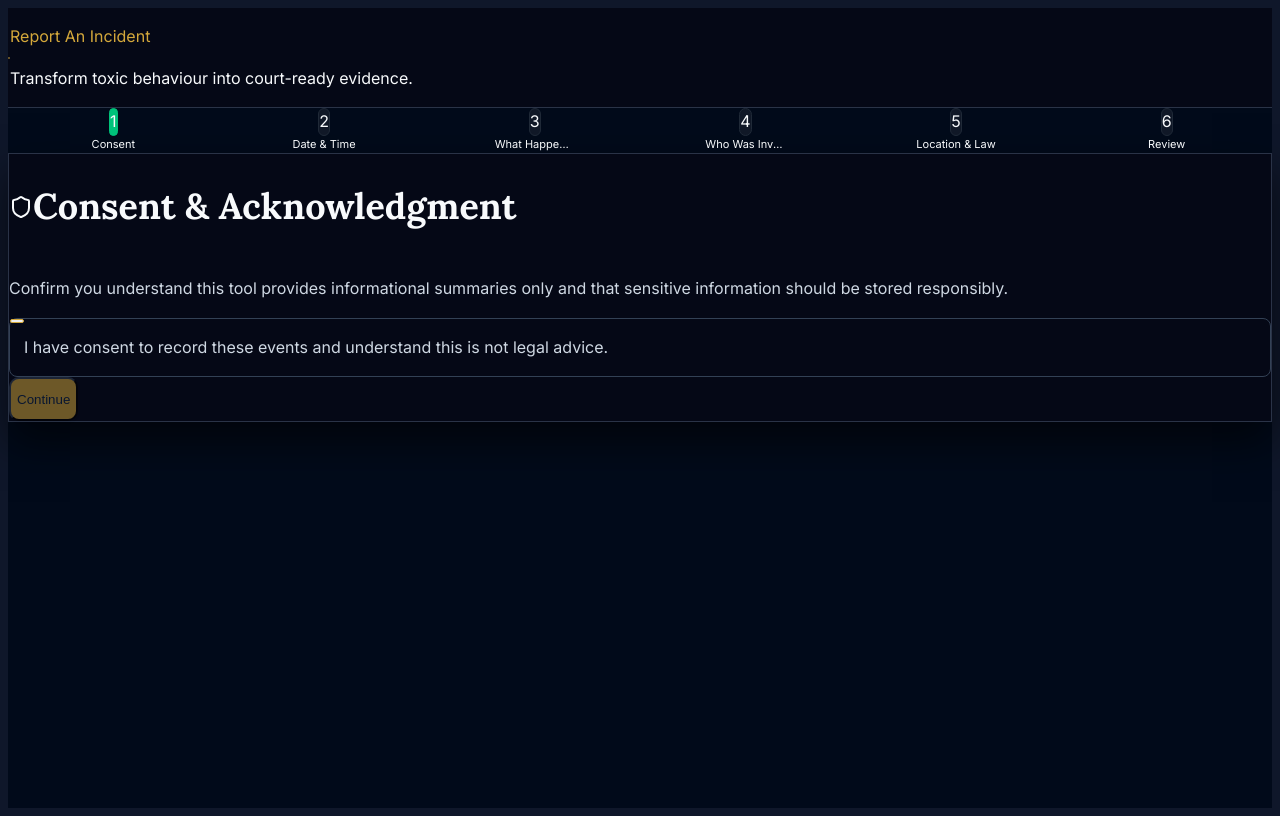
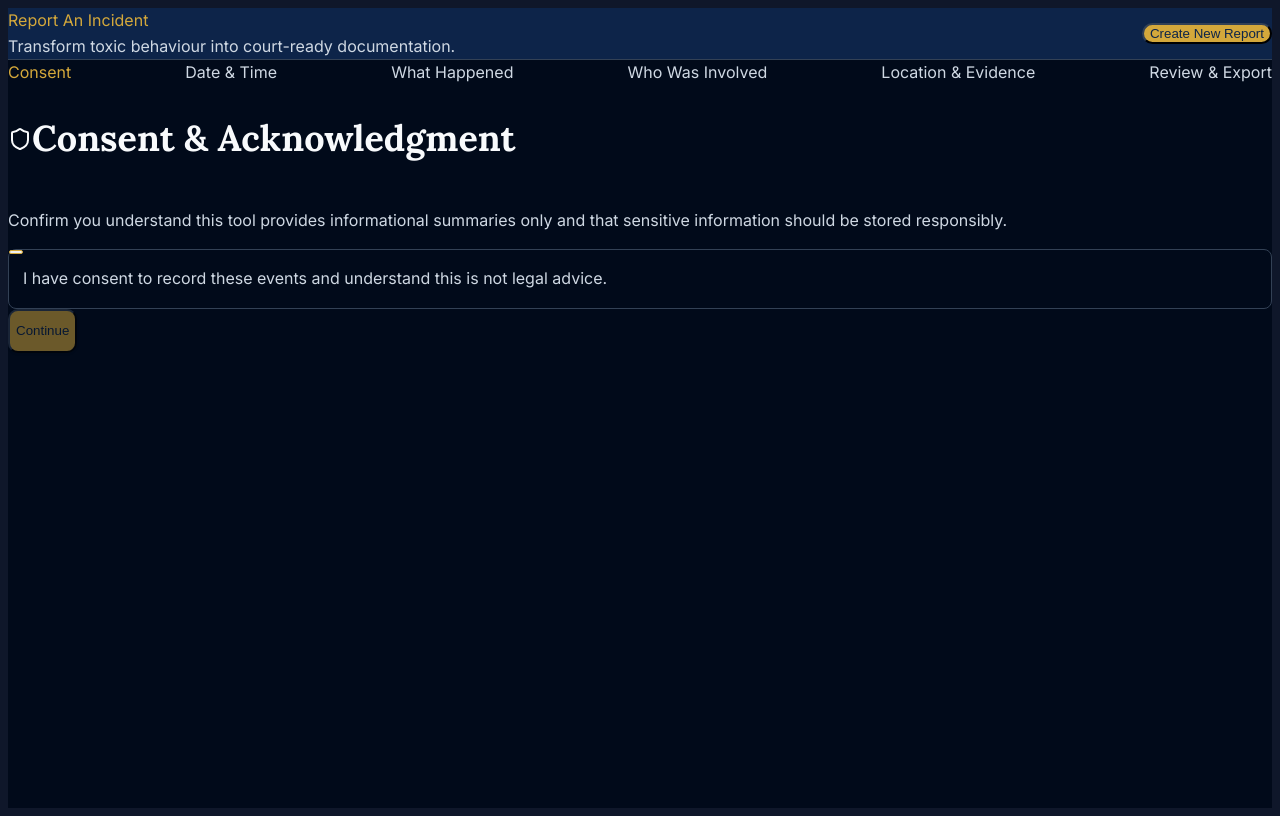
Before and after one commit to custodybuddy/coparent-incident-reporting-system, a React app in the folder frontend/: page / in a window 1280 px wide. Built offline with nearby package versions, Linux system fonts and the light colour scheme; the HTML template or start-up script is replaced by a standard one.

Commit message:
style: align app shell with custodybuddy

```diff
--- a/frontend/src/App.tsx
+++ b/frontend/src/App.tsx
@@ -1,3 +1,4 @@
+import { Progress } from '@/components/ui/progress'
 import { useWizard } from '@/hooks/useWizard'
 import { exportHtml } from '@/services/exportHtml'
 import StepConsent from '@/steps/StepConsent'
@@ -6,15 +7,6 @@ import StepNarrative from '@/steps/StepNarrative'
 import StepParties from '@/steps/StepParties'
 import StepJurisdiction from '@/steps/StepJurisdiction'
 import StepReview from '@/steps/StepReview'
-
-const STEP_LABELS = [
-  'Consent',
-  'Date & Time',
-  'What Happened',
-  'Who Was Involved',
-  'Location & Law',
-  'Review',
-]
 
 export default function App() {
   const {
@@ -36,56 +28,49 @@ export default function App() {
   }
 
   return (
-    <div className="flex min-h-screen flex-col bg-[#010A1A] text-white">
-      <header className="w-full border-b border-[#2a3347] bg-[#050816]">
-        <div className="mx-auto flex max-w-6xl items-center justify-between px-6 py-4">
-          <div className="flex items-center gap-3">
-            <div className="h-10 w-10 rounded-2xl border border-[#D4A83B]/40 bg-[#D4A83B]/10" />
-            <div className="leading-tight">
-              <p className="text-sm font-semibold text-[#D4A83B]">
-                Report An Incident
-              </p>
-              <p className="text-xs text-slate-300">
-                Transform toxic behaviour into court-ready evidence.
-              </p>
+    <div className="min-h-screen bg-cb-navy-dark text-cb-gray-100">
+      <header className="flex items-center justify-between border-b border-cb-gray700 bg-cb-navy px-6 py-4 text-sm">
+        <div className="flex items-center space-x-3">
+          <div className="h-8 w-8 rounded-full bg-cb-gold" />
+          <div className="flex flex-col leading-tight">
+            <span className="font-semibold text-cb-gold">Report An Incident</span>
+            <span className="text-xs text-cb-gray300">
+              Transform toxic behaviour into court-ready documentation.
+            </span>
           </div>
         </div>
-        </div>
+        <button className="rounded-full bg-cb-gold px-4 py-2 text-xs font-semibold text-cb-navy transition hover:bg-cb-gold-light">
+          Create New Report
+        </button>
       </header>
 
-      <main className="flex flex-1 justify-center px-4 py-10">
-        <div className="w-full max-w-4xl space-y-6">
-          <div className="mb-6 flex justify-between text-xs font-medium text-slate-300">
-            {STEP_LABELS.map((label, index) => {
-              const n = index + 1
-              const isActive = n === step
-              const isDone = n < step
-              return (
-                <div
+      <main className="mx-auto flex max-w-5xl flex-col space-y-6 px-4 pb-12 pt-8">
+        <div className="space-y-3">
+          <Progress
+            value={(step / 6) * 100}
+            className="h-1 bg-cb-navy-light"
+            indicatorClassName="bg-cb-gold"
+          />
+          <div className="flex justify-between text-xs text-cb-gray300">
+            {[
+              'Consent',
+              'Date & Time',
+              'What Happened',
+              'Who Was Involved',
+              'Location & Evidence',
+              'Review & Export',
+            ].map((label, index) => (
+              <span
                 key={label}
-                  className="flex w-full flex-col items-center gap-1"
+                className={step >= index + 1 ? 'text-cb-gold' : undefined}
               >
-                  <div
-                    className={[
-                      'flex h-10 w-10 items-center justify-center rounded-full border text-sm',
-                      isActive
-                        ? 'bg-[#00C27A] border-[#00C27A]'
-                        : isDone
-                        ? 'bg-[#D4A83B] border-[#D4A83B]'
-                        : 'bg-[#101827] border-[#1f2937]',
-                    ].join(' ')}
-                  >
-                    {isDone ? '✓' : n}
-                  </div>
-                  <span className="max-w-[80px] truncate text-center text-[11px] text-slate-300">
                 {label}
               </span>
+            ))}
           </div>
-              )
-            })}
         </div>
 
-          <div className="rounded-3xl border border-[#2a3347] bg-[#050816] px-6 py-8 shadow-[0_20px_40px_rgba(0,0,0,0.6)] sm:px-8">
+        <div className="mx-auto w-full max-w-3xl">
           {step === 1 && <StepConsent data={data} update={update} next={next} />}
           {step === 2 && (
             <StepDateTime data={data} update={update} next={next} back={back} />
@@ -112,7 +97,6 @@ export default function App() {
             />
           )}
         </div>
-        </div>
       </main>
     </div>
   )
```
Lines whose indentation alone changed are shown as unchanged.
